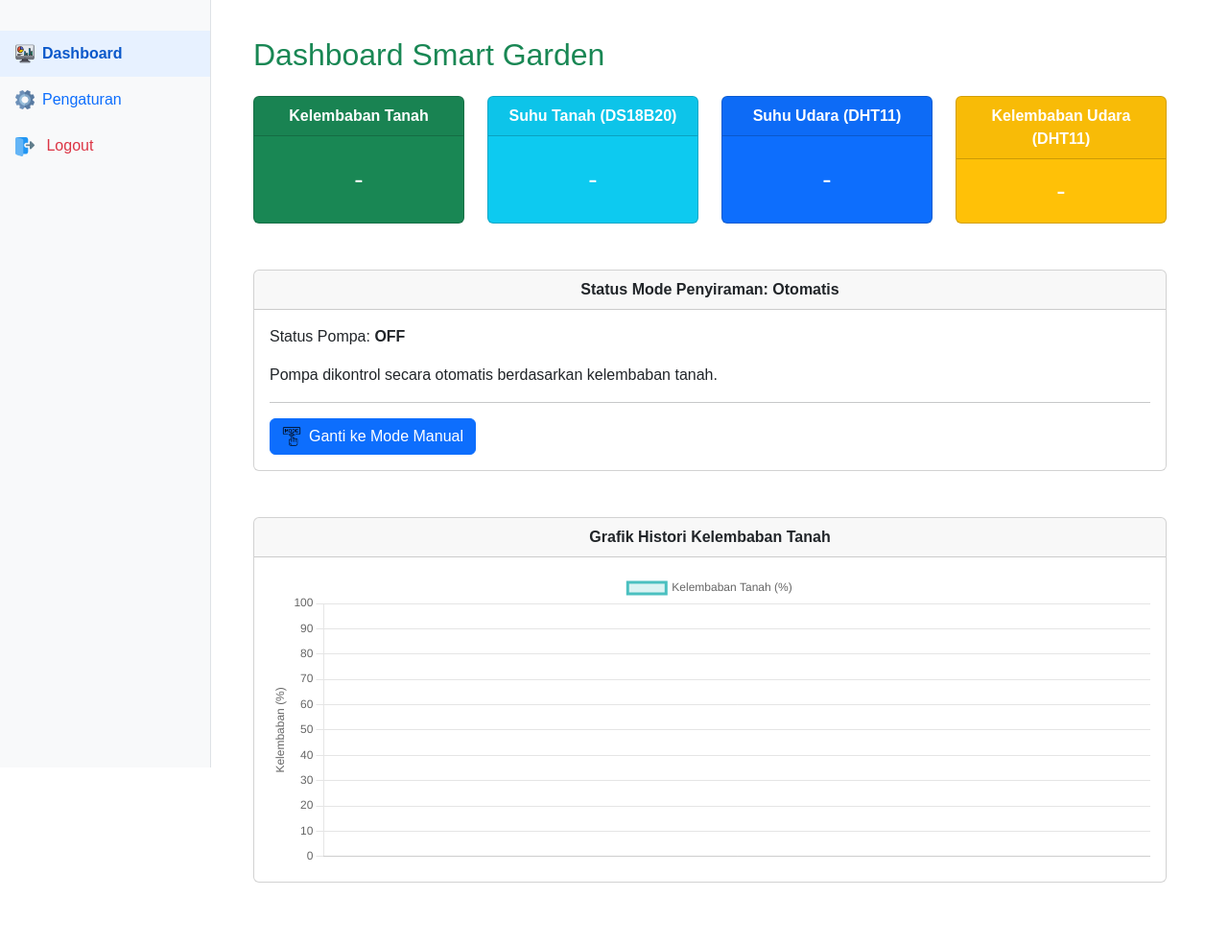
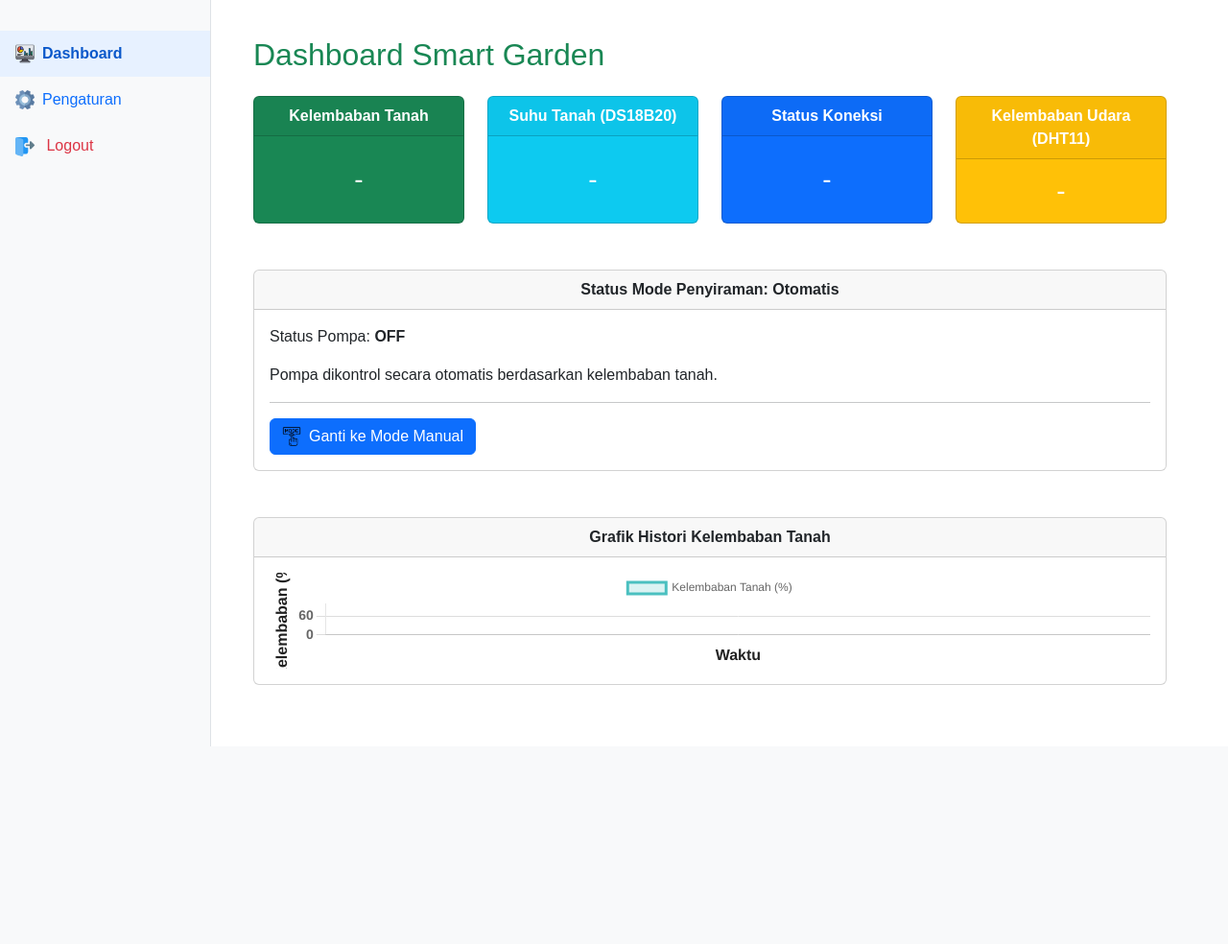
Before and after one commit to AchmadMahfud26/SG, a PHP site: page / in a window 1280 px wide. Shown: the part 56-1040 px from the top of the page at 96% size. After the commit the page ends 834 px from the top, so only its background shows below. Run offline with PHP 8.4, Linux system fonts and the light colour scheme; the visitor is signed in with stand-in values (Sample User, id 1); data that the repository does not hold is empty.

Commit message:
perbaikan1

```diff
--- a/assets/js/chart-history.js
+++ b/assets/js/chart-history.js
@@ -31,6 +31,7 @@ function initSoilMoistureChart(sensorData, pumpData) {
     data: data,
     options: {
       responsive: true,
+      maintainAspectRatio: false,
       interaction: {
         mode: "index",
         intersect: false,
@@ -43,9 +44,55 @@ function initSoilMoistureChart(sensorData, pumpData) {
           position: "left",
           min: 0,
           max: 100,
+          ticks: {
+            stepSize: 10,
+            color: "#666",
+            font: {
+              size: 14,
+              weight: "bold",
+            },
+          },
+          grid: {
+            color: "#ddd",
+            borderColor: "#bbb",
+            borderWidth: 2,
+            drawBorder: true,
+            drawTicks: true,
+            tickLength: 10,
+          },
           title: {
             display: true,
             text: "Kelembaban (%)",
+            color: "#222",
+            font: {
+              size: 16,
+              weight: "bold",
+            },
+          },
+        },
+        x: {
+          display: true,
+          title: {
+            display: true,
+            text: "Waktu",
+            color: "#222",
+            font: {
+              size: 16,
+              weight: "bold",
+            },
+          },
+          ticks: {
+            maxRotation: 45,
+            minRotation: 45,
+            autoSkip: true,
+            maxTicksLimit: 10,
+            color: "#666",
+            font: {
+              size: 12,
+            },
+          },
+          grid: {
+            display: false,
           },
         },
       },
--- a/includes/sidebar.php
+++ b/includes/sidebar.php
@@ -32,7 +32,7 @@
           </ul>
         </div>
       </li>
-      <li class="nav-item">
+      <li class="nav-item mt-auto">
         <a class="nav-link text-danger" href="logout.php">
           <img src="assets/img/004-logout.png" alt="Settings Icon" width="20" height="20" class="me-2" />
           Logout
--- a/index.php
+++ b/index.php
@@ -63,7 +63,7 @@ include 'includes/header.php';
         <!-- Card Suhu DHT11 -->
         <div class="col-sm-6 col-md-3">
             <div class="card text-white bg-primary h-100">
-                <div class="card-header">Suhu Udara (DHT11)</div>
+                <div class="card-header">Status Koneksi</div>
                 <div class="card-body d-flex align-items-center justify-content-center">
                     <h3 class="card-title mb-0"><?php echo $sensor ? $sensor['suhu_dht11'] . ' °C' : '-'; ?></h3>
                 </div>
```
Also changed, not shown: README.md, assets/img/readme.txt (added), 1 other file.
